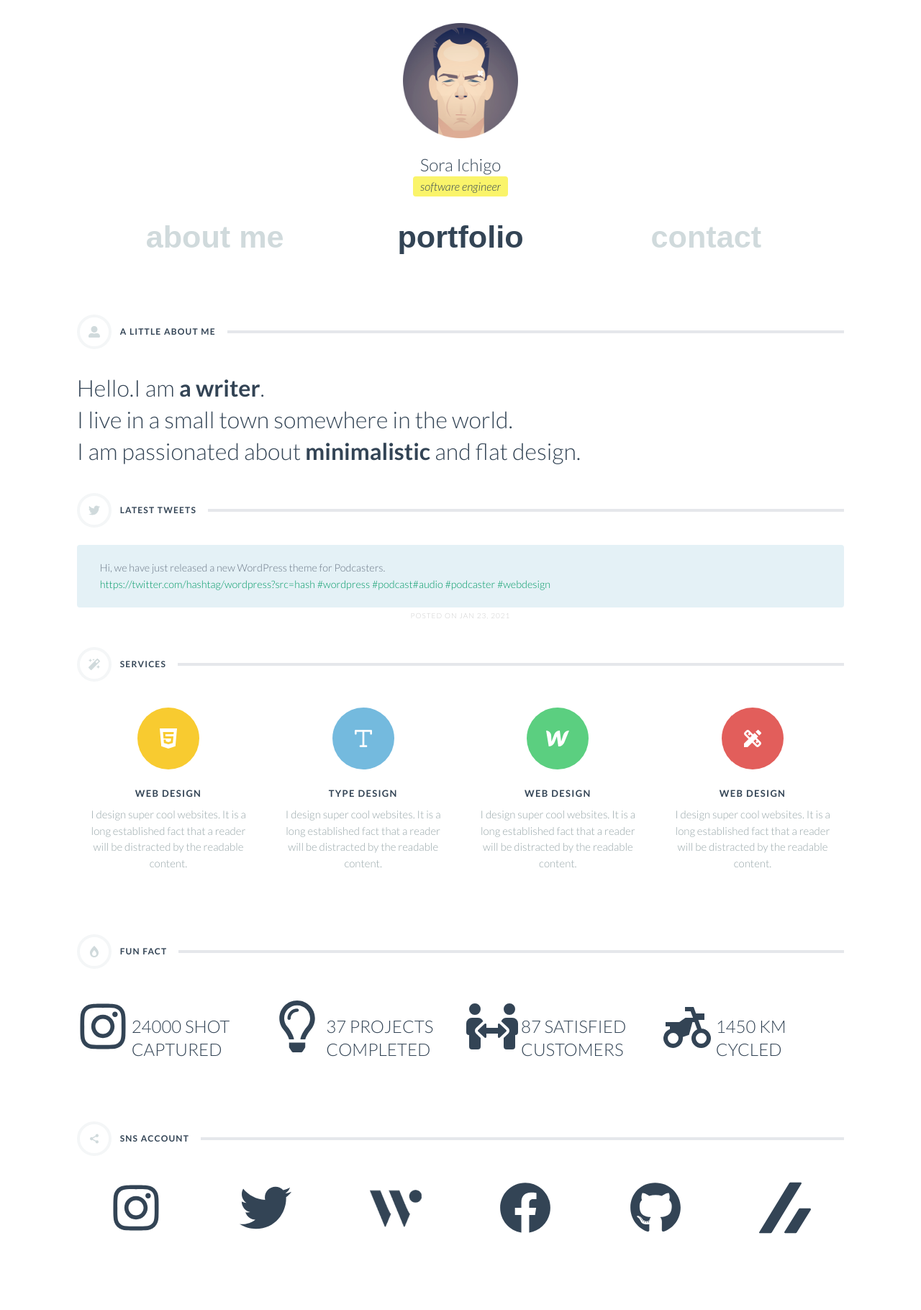
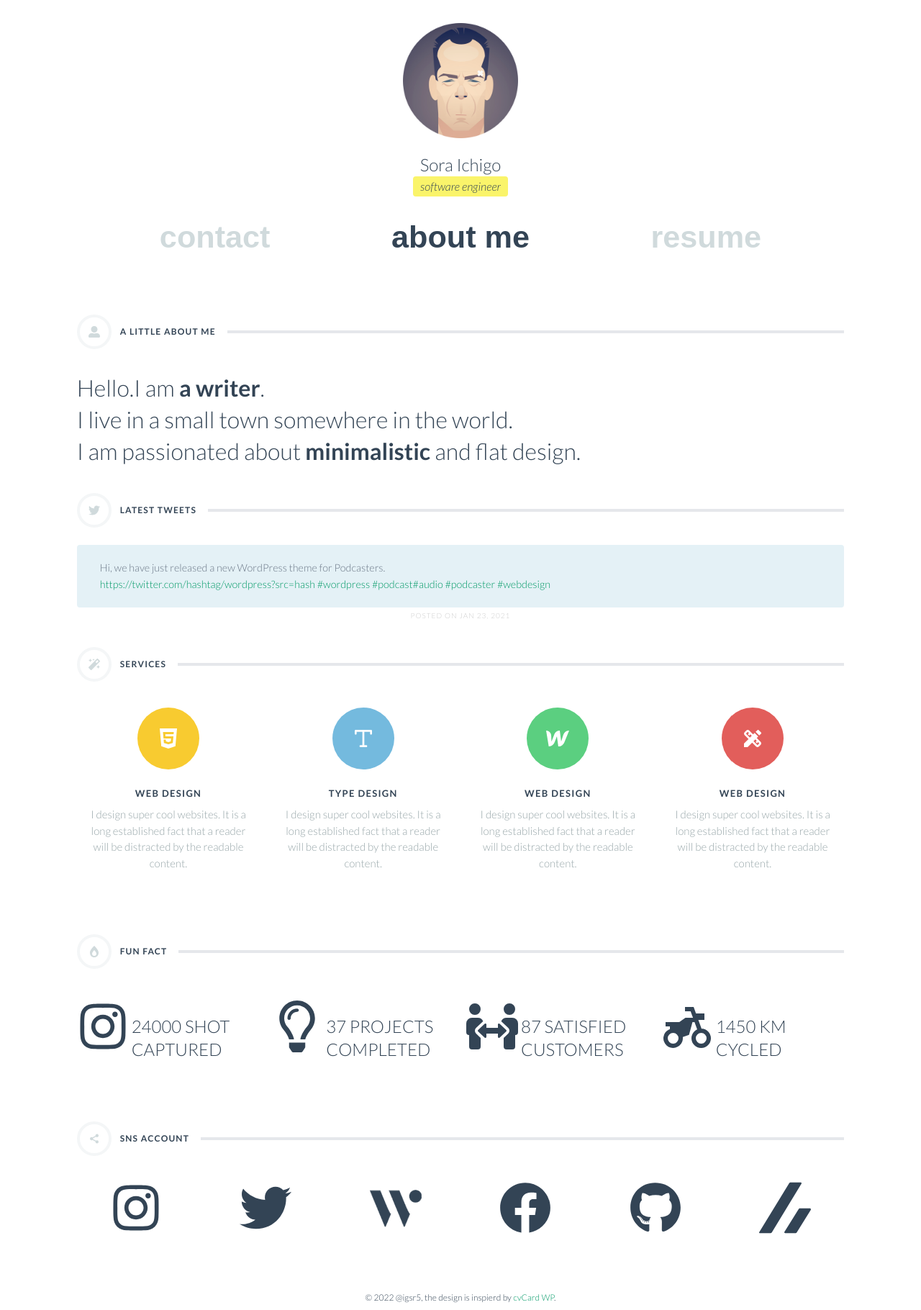
Before and after one commit to sora-ichigo/portfolio-front, a Next.js app: page / in a window 1280 px wide. Shown: the whole page at 72% size. Before the commit the page ends 1778 px from the top, so only its background shows below. Built offline with nearby package versions, Linux system fonts and the light colour scheme.

Commit message:
Add Footer

```diff
--- /dev/null
+++ b/src/common/components/Footer.tsx
@@ -0,0 +1,15 @@
+import React from "react";
+
+export const Footer: React.FC = () => (
+  <div className="mt-2 py-2 text-center" style={{ fontSize: "12px" }}>
+    © 2022 @igsr5, the design is inspierd by{" "}
+    <a
+      href="https://themeforest.net/item/cvcard-wp-responsive-vcard-theme/7476245"
+      target="_blank"
+      rel="noreferrer"
+    >
+      cvCard WP
+    </a>
+    .
+  </div>
+);
--- a/src/header/components/Header.tsx
+++ b/src/header/components/Header.tsx
@@ -18,13 +18,13 @@ export const Header: React.FC = () => {
       </p>
       <ul className="mx-auto flex h-24 max-w-5xl items-center text-xl sm:text-3xl md:text-4xl lg:text-4-5xl ">
         <li className="w-2/6 cursor-pointer font-tabTitle font-bold text-grey-4">
-          about me
-        </li>
-        <li className="w-2/6 font-tabTitle font-bold">portfolio</li>
-        <li className="w-2/6 cursor-pointer font-tabTitle font-bold text-grey-4">
           contact
         </li>
-        <li className="hidden">resume</li>
+        <li className="w-2/6 font-tabTitle font-bold">about me</li>
+        <li className="w-2/6 cursor-pointer font-tabTitle font-bold text-grey-4">
+          resume
+        </li>
+        <li className="hidden">portfolio</li>
       </ul>
     </header>
   );
--- a/src/pages/_app.tsx
+++ b/src/pages/_app.tsx
@@ -1,9 +1,16 @@
 import React from "react";
 import "tailwindcss/tailwind.css";
+
+import { Footer } from "../common/components/Footer";
 import "../styles/index.css";
 
 const App = ({ Component, pageProps }: any) => {
-  return <Component {...pageProps} />;
+  return (
+    <>
+      <Component {...pageProps} />
+      <Footer />
+    </>
+  );
 };
 
 export default App;
```
